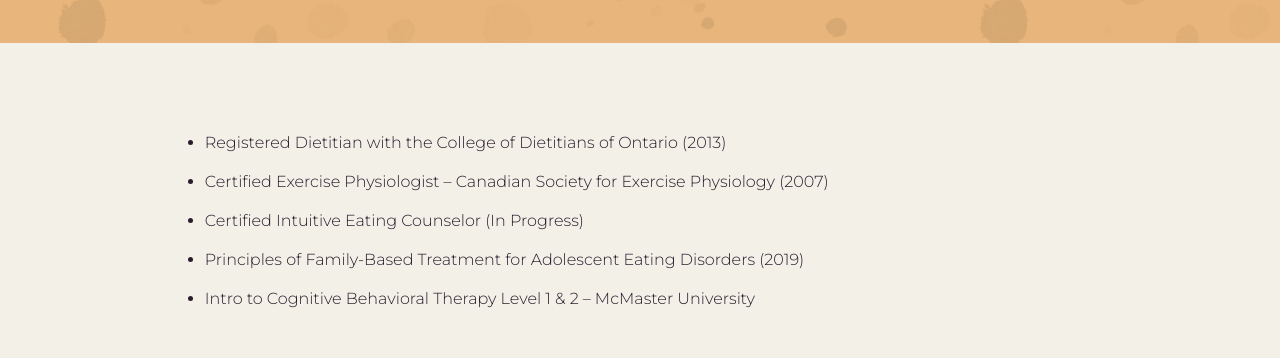
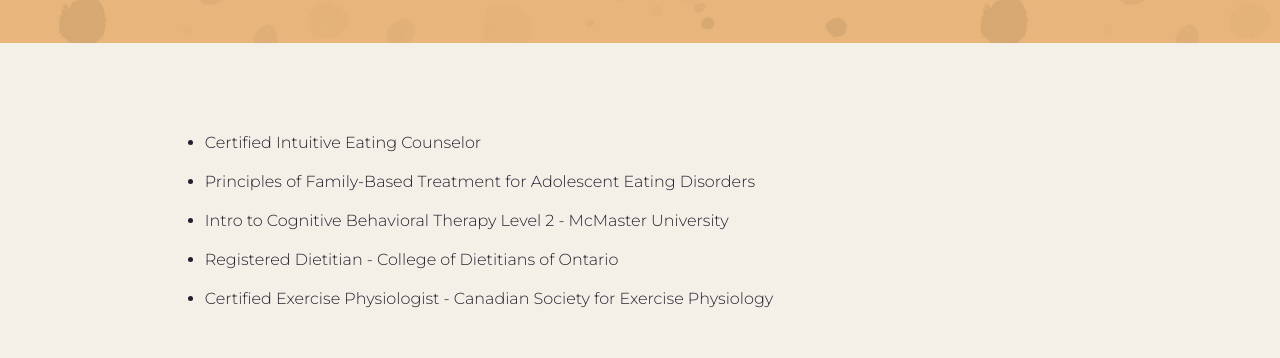
Before and after one commit to chijiokeokafo/joy-nutrition, a Vue app: page /about in a window 1280 px wide. Shown: the part 1720-2078 px from the top of the page. Built offline with nearby package versions, Linux system fonts and the light colour scheme.

Commit message:
Updating About.vue

```diff
--- a/src/views/About.vue
+++ b/src/views/About.vue
@@ -34,24 +34,11 @@
     <div class="about-body">
       <div class="inner education-inner">
         <ul>
-          <!-- <li>Registered Dietitian with the College of Dietitians of Ontario (2013)</li>
-          <li>RD working in Outpatient Eating Disorder Treatment and Mood &amp; Anxiety Treatment
-          programs since 2013 (St. Joseph’s Healthcare Hamilton, Stratford General Hospital,
-          CMHA – Waterloo/Wellington)</li>
-          <li>Certified Intuitive Eating Counselor (In Progress)</li>
-          <li>Certified Exercise Physiologist – Canadian Society for Exercise Physiology (2007)</li>
-          <li>Principles of CBT for Psychosis (2020)</li>
-          <li>Principles of Family-Based Treatment for Adolescent Eating Disorders (2019)</li>
-          <li>Introduction to Group-Based Dialectical Behaviour Therapy (2019)</li>
-          <li>Intro to Cognitive Behavioral Therapy Level 2 – McMaster University (2017)</li>
-          <li>Intro to Cognitive Behavioral Therapy Level 1 – McMaster University (2014)</li>
-          <li>Honours BASc Nutrition and Food – Ryerson University (2011)</li>
-          <li>Honours BSc Human Kinetics – University of Ottawa (2007)</li> -->
-          <li>Registered Dietitian with the College of Dietitians of Ontario (2013)</li>
-          <li>Certified Exercise Physiologist – Canadian Society for Exercise Physiology (2007)</li>
-          <li>Certified Intuitive Eating Counselor (In Progress)</li>
-          <li>Principles of Family-Based Treatment for Adolescent Eating Disorders (2019)</li>
-          <li>Intro to Cognitive Behavioral Therapy Level 1 & 2 – McMaster University</li>
+          <li>Certified Intuitive Eating Counselor</li>
+          <li>Principles of Family-Based Treatment for Adolescent Eating Disorders</li>
+          <li>Intro to Cognitive Behavioral Therapy Level 2 - McMaster University</li>
+          <li>Registered Dietitian - College of Dietitians of Ontario</li>
+          <li>Certified Exercise Physiologist - Canadian Society for Exercise Physiology</li>
         </ul>
       </div>
     </div>
```
